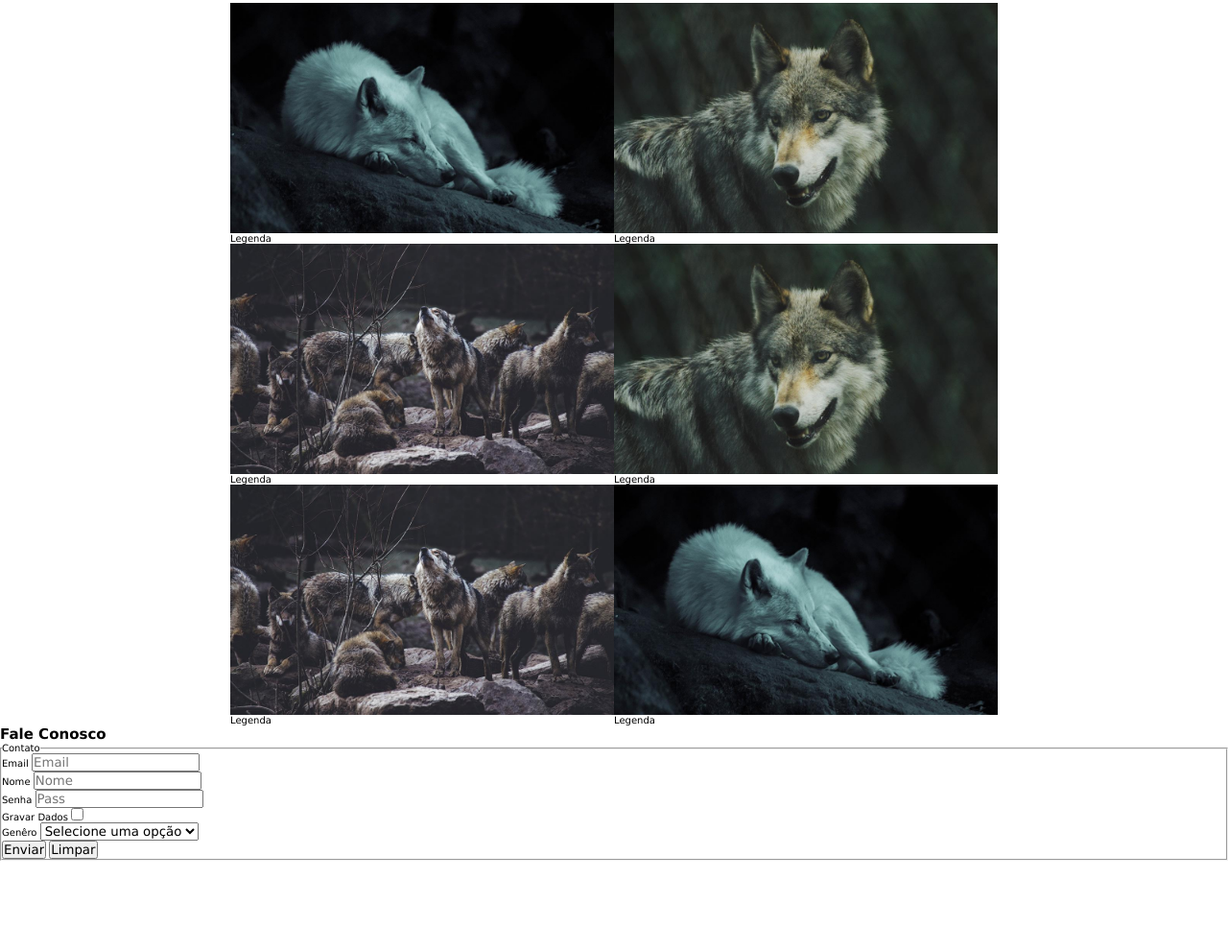
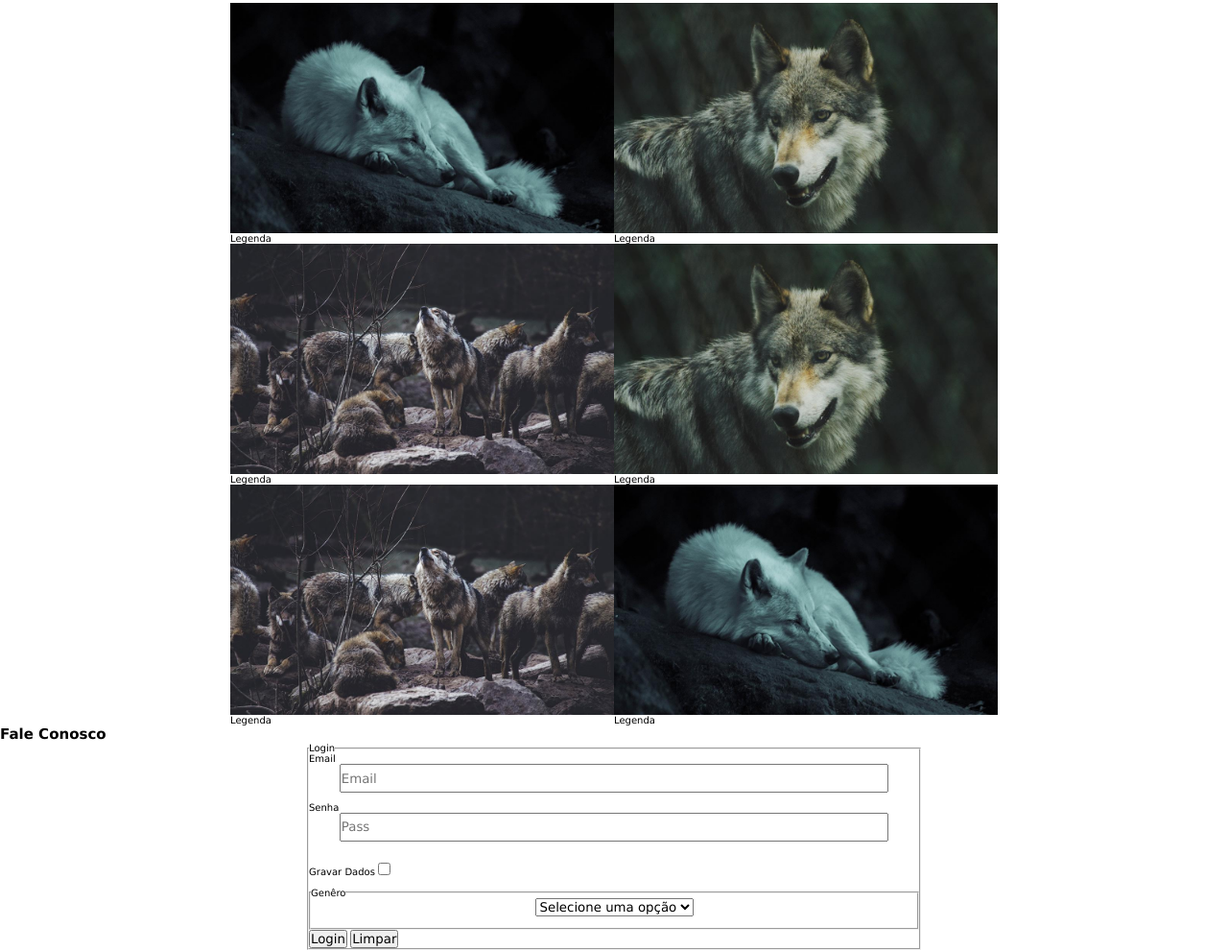
Before and after one commit to 1TDSPF/rm99364, a plain HTML site: page index.html in a window 1280 px wide. Shown: the part 544-1534 px from the top of the page at 96% size. Before the commit the page ends 1441 px from the top, so only its background shows below. Drawn offline with Linux system fonts and the light colour scheme.

Commit message:
Estilo próprio e iniciando validação

```diff
--- a/css/estilo.css
+++ b/css/estilo.css
@@ -36,3 +36,34 @@ td[colspan],[rowspan]{
     text-align: center;
     font-weight: 700;
 }
+
+
+.rodape{
+    display: flex;
+    flex-direction: column;
+}
+
+.rodape > div{
+    display: flex;
+}
+
+.rodape div form{
+    margin: 0 auto;
+    width: 50%;
+}
+
+.rodape div form input[type="email"],input[type="password"]{
+    display: block;
+    width: 90%;
+    height: 30px;
+    margin: 0 auto 1.5%  auto;
+}
+
+.rodape div form input[type="checkbox"]{
+    margin: 2% auto;
+}
+
+.rodape div form select{
+    display: block;
+    margin: 0 auto 2% auto;
+}
--- a/index.html
+++ b/index.html
@@ -57,17 +57,19 @@
             <a href="#"><img src="./img/social-3.png" alt="Logo twitter"></a>-->
         </nav>
         <div>
-            <form action="index.html" method="get" onsubmit="return true">
+            <form action="index.html" method="post" onsubmit="return true">
             <fieldset>
-                <legend>Contato</legend>
+                <legend>Login</legend>
                 <div>
                     <label for="idEmail">Email</label>
-                    <input type="text" name="txtEmail" id="idEmail" placeholder="Email" pattern="[a-Za-z]{6}">
+                    <input type="email" name="txtEmail" id="idEmail" placeholder="Email" required>
                 </div>
+                <!--
                 <div>
                     <label for="idNm">Nome</label>
-                    <input type="text" name="txtNm" id="idNm" placeholder="Nome">
+                    <input type="text" name="txtNm" id="idNm" placeholder="Nome" required>
                 </div>
+                -->
                     <label for="idPass">Senha</label>
                     <input type="password" name="txtPass" placeholder="Pass"
                         pattern="(?=.*\d)(?=.*[a-z])(?=.*[A-Z].){8,}"
@@ -76,7 +78,8 @@
                     <label for="idGrava">Gravar Dados</label>
                     <input type="checkbox" name="chbGrava" id="idGrava" value="gravar">
                 </div>
-                <!--<div>
+                <!--
+                <div>
                     <fieldset>
                         <legend>Genêro</legend>
                         <label for="idM">Masculino</label>
@@ -86,19 +89,22 @@
                         <label for="idO">Outros</label>
                         <input type="radio" name="rdb" id="idRdbO" value="o">
                     </fieldset>
-                </div> -->
+                </div>
+                -->
                 <div>
-                    <label for="idGenero">Genêro</label>
+                    <fieldset>
+                        <legend>Genêro</legend>
                         <select name="selGerenero" id="idGenero">
                             <option selected="selected" value="-">Selecione uma opção</option>
                             <option value="m">Masculino</option>
                             <option value="f">Feminino</option>
                             <option value="o">Outros</option>
                         </select>
+                    </fieldset>
                 </div>
                 <div>
-                    <input type="submit" value="Enviar">
-                    <input type="reset" value="Limpar">
+                    <button type="submit">Login</button>
+                    <button type="reset" value="Limpar">Limpar</button>
                 </div>
             </fieldset>
             </form>
```
Lines whose indentation alone changed are shown as unchanged.
